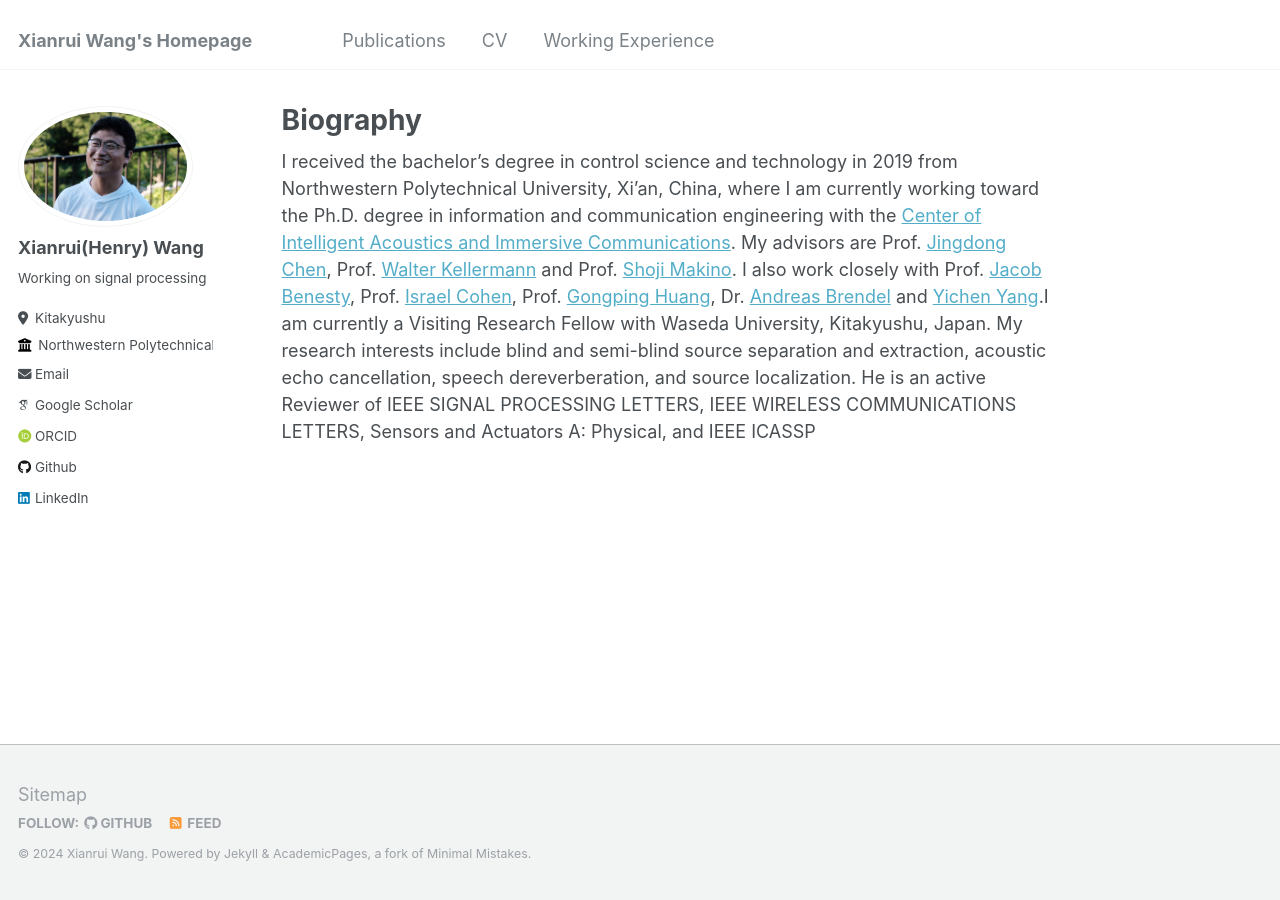
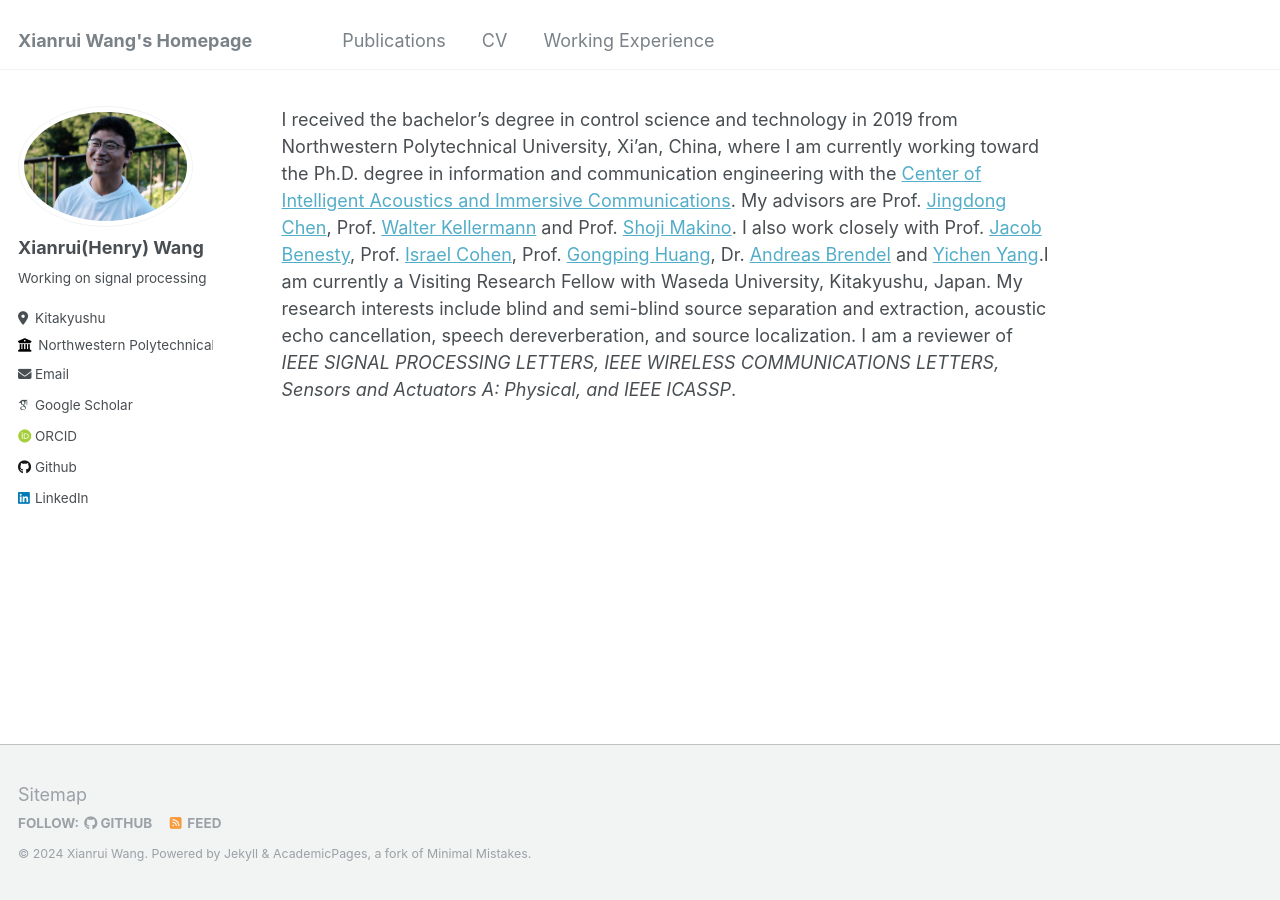
Before and after one commit to XianruiWang/XianruiWang.github.io, a Jekyll site: the page built from _pages/about.md, in a window 1280 px wide. Built offline with Jekyll 4.4.1, drawn with Linux system fonts in a browser that asks for light colours; some web fonts are replaced.

Commit message:
add_bio2

```diff
--- a/_pages/about.md
+++ b/_pages/about.md
@@ -1,10 +1,10 @@
 ---
 permalink: /
-title: "Biography"
+title: #"Biography"
 author_profile: true
 redirect_from:
   - /about/
   - /about.html
 ---
 
-I received the bachelor’s degree in control science and technology in 2019 from Northwestern Polytechnical University, Xi’an, China, where I am currently working toward the Ph.D. degree in information and communication engineering with the [Center of Intelligent Acoustics and Immersive Communications](https://www.ciaic.org/). My advisors are Prof. [Jingdong Chen](https://scholar.google.com/citations?user=hWAy1jcAAAAJ&hl=en&oi=ao), Prof. [Walter Kellermann](https://scholar.google.com/citations?user=HmreEZUAAAAJ&hl=en&oi=ao) and Prof. [Shoji Makino](https://scholar.google.com/citations?user=pBQfV8QAAAAJ&hl=en&oi=ao). I also work closely with Prof. [Jacob Benesty](https://scholar.google.com/citations?user=8i3o6DUAAAAJ&hl=en&oi=ao), Prof. [Israel Cohen](https://scholar.google.com/citations?user=ZkQc3WMAAAAJ&hl=en&oi=ao), Prof. [Gongping Huang](https://scholar.google.com/citations?user=a3x1k7kAAAAJ&hl=en&oi=ao), Dr. [Andreas Brendel](https://scholar.google.com/citations?user=LyzozeAAAAAJ&hl=en&oi=ao) and [Yichen Yang](https://scholar.google.com/citations?user=880ogZcAAAAJ&hl=en&oi=ao).I am currently a Visiting Research Fellow with Waseda University, Kitakyushu, Japan. My research interests include blind and semi-blind source separation and extraction, acoustic echo cancellation, speech dereverberation, and source localization. He is an active Reviewer of IEEE SIGNAL PROCESSING LETTERS, IEEE WIRELESS COMMUNICATIONS LETTERS, Sensors and Actuators A: Physical, and IEEE ICASSP
+I received the bachelor’s degree in control science and technology in 2019 from Northwestern Polytechnical University, Xi’an, China, where I am currently working toward the Ph.D. degree in information and communication engineering with the [Center of Intelligent Acoustics and Immersive Communications](https://www.ciaic.org/). My advisors are Prof. [Jingdong Chen](https://scholar.google.com/citations?user=hWAy1jcAAAAJ&hl=en&oi=ao), Prof. [Walter Kellermann](https://scholar.google.com/citations?user=HmreEZUAAAAJ&hl=en&oi=ao) and Prof. [Shoji Makino](https://scholar.google.com/citations?user=pBQfV8QAAAAJ&hl=en&oi=ao). I also work closely with Prof. [Jacob Benesty](https://scholar.google.com/citations?user=8i3o6DUAAAAJ&hl=en&oi=ao), Prof. [Israel Cohen](https://scholar.google.com/citations?user=ZkQc3WMAAAAJ&hl=en&oi=ao), Prof. [Gongping Huang](https://scholar.google.com/citations?user=a3x1k7kAAAAJ&hl=en&oi=ao), Dr. [Andreas Brendel](https://scholar.google.com/citations?user=LyzozeAAAAAJ&hl=en&oi=ao) and [Yichen Yang](https://scholar.google.com/citations?user=880ogZcAAAAJ&hl=en&oi=ao).I am currently a Visiting Research Fellow with Waseda University, Kitakyushu, Japan. My research interests include blind and semi-blind source separation and extraction, acoustic echo cancellation, speech dereverberation, and source localization. I am a reviewer of *IEEE SIGNAL PROCESSING LETTERS, IEEE WIRELESS COMMUNICATIONS LETTERS, Sensors and Actuators A: Physical, and IEEE ICASSP*.
```
